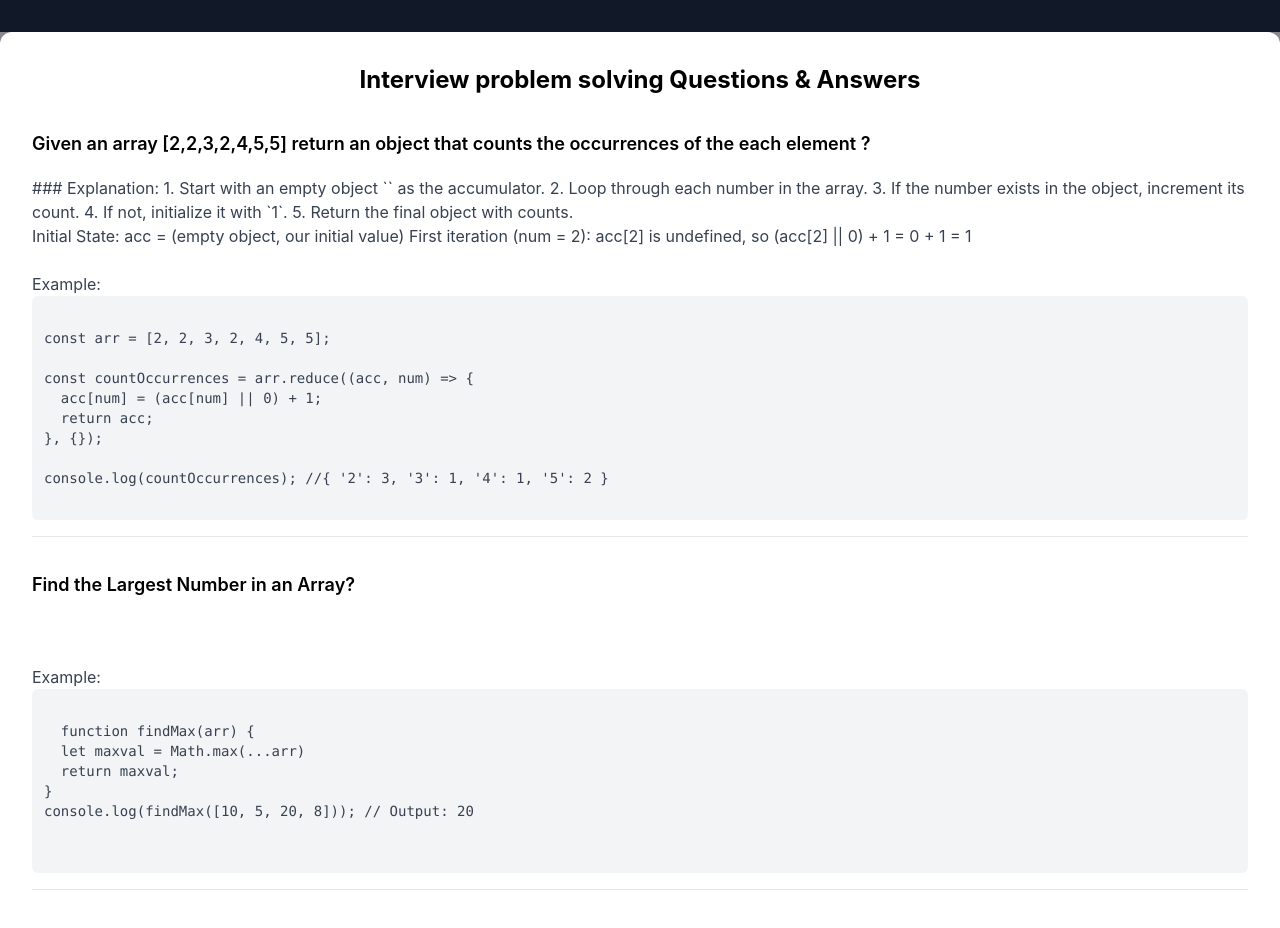
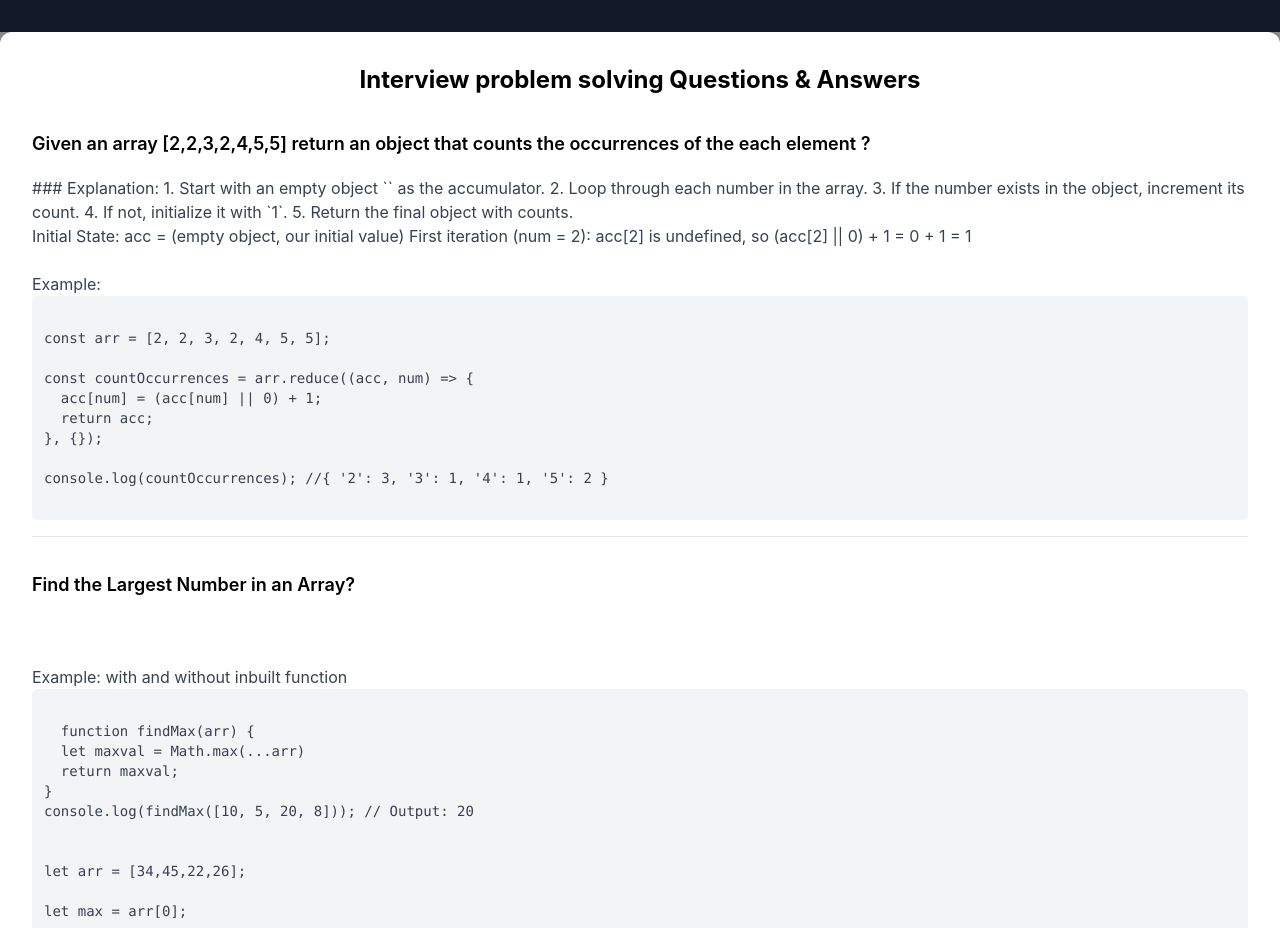
Before and after one commit to vimal336/inter-pre, a React (Vite) app: page /ProblemSolving in a window 1280 px wide. Shown: the top 928 px of the page. Built offline with nearby package versions, Linux system fonts and the light colour scheme.

Commit message:
problem solving

```diff
--- a/src/ProblemSolving.jsx
+++ b/src/ProblemSolving.jsx
@@ -48,7 +48,7 @@ console.log(countOccurrences); //{ '2': 3, '3': 1, '4': 1, '5': 2 }
 
             <br />
             <br />
-            Example:
+            Example: with and without inbuilt function
             <pre className="bg-gray-100 p-3 rounded-md text-sm overflow-x-auto max-w-full">
               <code className="whitespace-pre">
 
@@ -58,6 +58,22 @@ console.log(countOccurrences); //{ '2': 3, '3': 1, '4': 1, '5': 2 }
   return maxval;
 }
 console.log(findMax([10, 5, 20, 8])); // Output: 20
+
+
+let arr = [34,45,22,26];
+
+let max = arr[0];
+
+function findMax(arr){
+    for(let i=1; i<arr.length; i++){
+        if(arr[i]>max){
+            max=arr[i]
+        }
+    }
+    return max
+}
+
+console.log(findMax([34,67,89,44]));
 
   `}
               </code>
```
